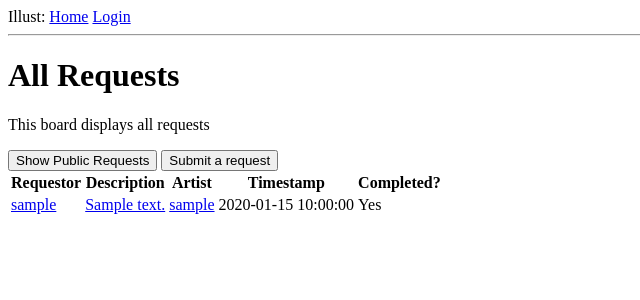
After one commit to st252/webdev-proj, a Flask app: page /all-requests in a window 1280 px wide. The commit adds this page. Shown: the top 300 px of the page, without its empty margins (0-640 px from the left). Run offline with Flask 3, Linux system fonts and the light colour scheme; tables that the repository leaves empty hold one stand-in row (values such as "Sample post").

Commit message:
filtered requests to a new page if open to all

```diff
--- a/app/routes.py
+++ b/app/routes.py
@@ -1,4 +1,5 @@
-from flask import jsonify, render_template, flash, redirect, url_for, request
+from flask import render_template, flash, redirect, url_for, request
+from sqlalchemy import and_
 from app import app, db
 from flask_login import current_user, login_user, logout_user, login_required
 from app.models import User, Request, Reply
@@ -76,8 +77,14 @@ def submitRequest():
 
 @app.route('/public-requests', methods=['GET'])
 def public_requests():
-    public_requests = Request.query.filter(Request.artist_id.is_(None)).all()
+    public_requests = Request.query.filter(and_(Request.artist_id.is_(None), Request.complete.is_(False))).all()
+
     return render_template('generalBoard.html', public_requests=public_requests)
+
+@app.route('/all-requests', methods=['GET'])
+def all_requests():
+    all_requests = Request.query.all()
+    return render_template('allBoard.html', all_requests=all_requests)
 
 @app.route('/user/<username>')
 @login_required
--- /dev/null
+++ b/app/templates/allBoard.html
@@ -0,0 +1,14 @@
+{% extends "base.html" %}
+
+{% block content %}
+    <h1> All Requests </h1>
+    <p> This board displays all requests  </p>
+    <a href="{{ url_for('public_requests') }}"><button id='show-public-btn'>Show Public Requests</button></a>
+    <a href="{{ url_for('submitRequest') }}"><button> Submit a request </button>  </a>
+    {% for requests in all_requests %}
+    <div id="request-board">
+        {% include 'request_table.html' %}
+    </div>
+    <br>
+    {% endfor %}
+{% endblock %}
--- /dev/null
+++ b/app/templates/request_table.html
@@ -0,0 +1,26 @@
+<table>
+  <tr>
+      <th>Requestor</th>
+      <th>Description</th>
+      <th>Artist</th>
+      <th>Timestamp</th>
+      <th>Completed?</th>
+  </tr>
+  <tr>
+      <td><a href="{{ url_for('user', username=requests.author.username) }}">{{ requests.author.username }}</a></td> <!-- turn username into link that directs user to their profile-->
+      <td><a href="{{ url_for('requests', request_id=requests.request_id) }}">{{ requests.body }}</a></td>
+      <td>
+        {% if requests.artist.username %}
+        <a  href="{{ url_for('user', username=requests.artist.username) }}">{{ requests.artist.username }}</a>
+        {% else %}
+        Open to all!
+        {% endif %}
+      </td>
+      <td>{{ requests.timestamp }}</td>
+      {% if requests.complete == True %}
+          <td> Yes </td> <!--replace 'Yes' and 'No' with icons-->
+      {% else %}
+          <td> No </td>
+      {% endif %}
+  </tr>
+</table>
```
Also changed, not shown: app/templates/generalBoard.html (+5 -22 lines).
